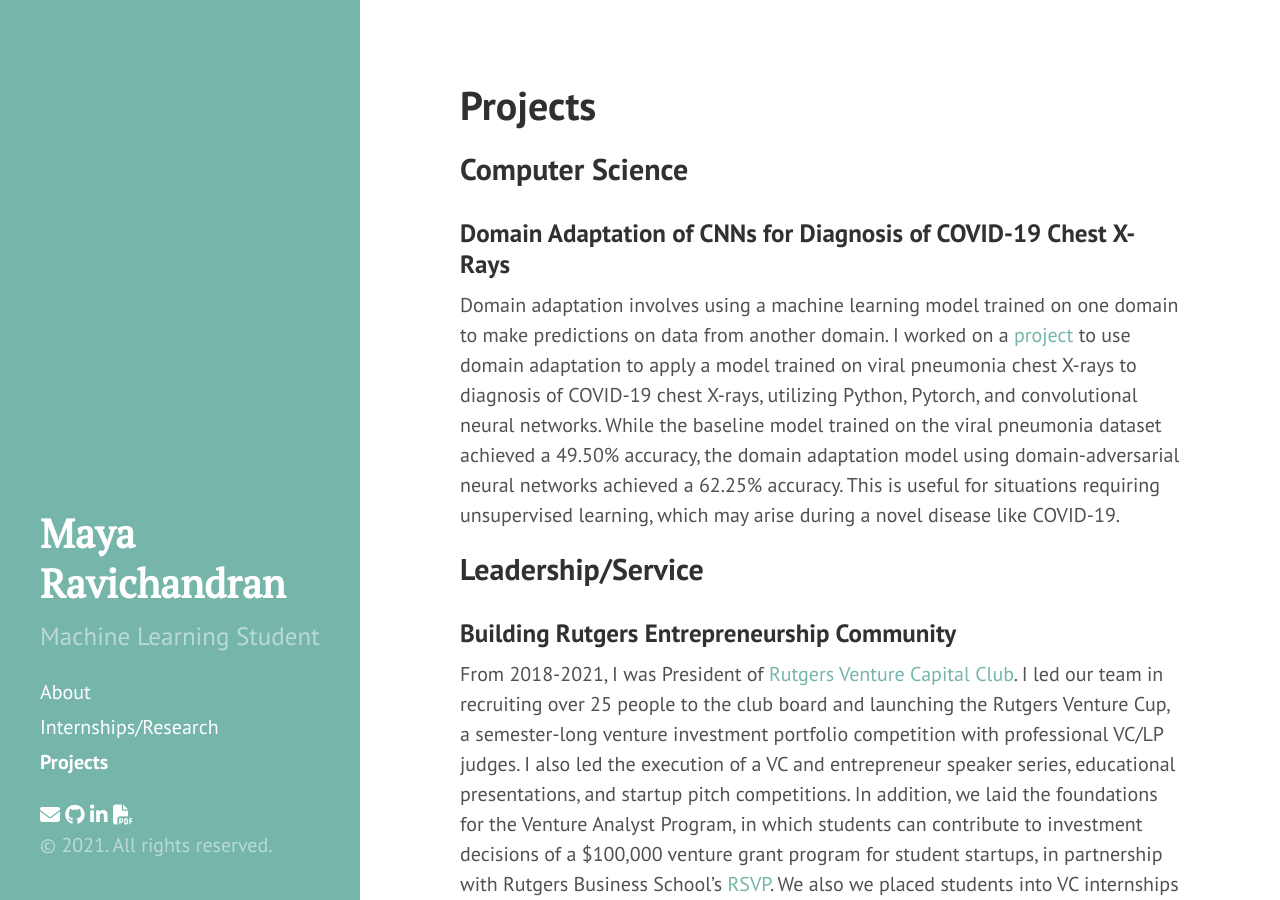
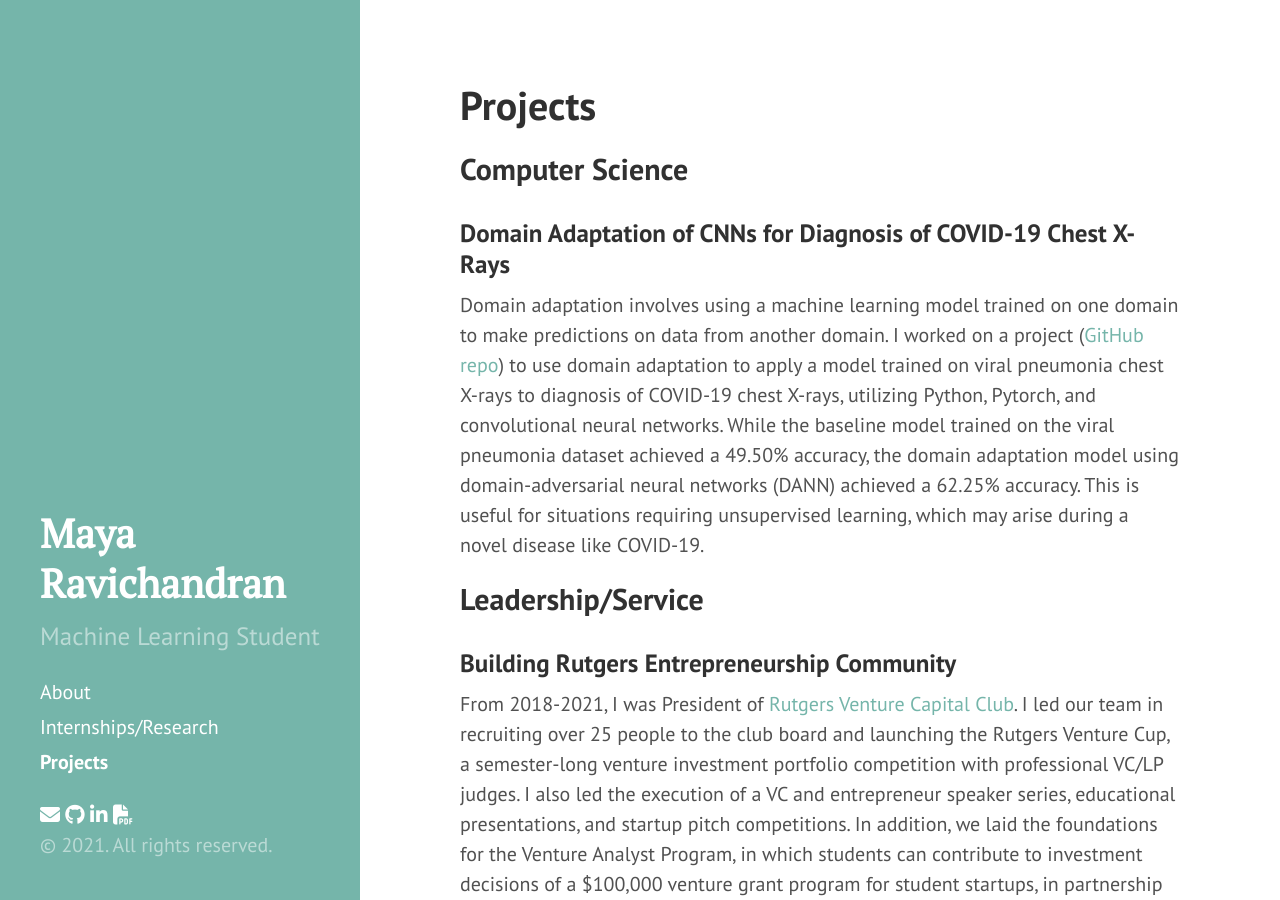
Before and after one commit to maravichandran/old-personal-website-v2, a Jekyll site: the page built from projects.md, in a window 1280 px wide and 900 px high. Built offline with Jekyll 4.4.1, drawn with Linux system fonts in a browser that asks for light colours; nearby versions of some CDN libraries.

Commit message:
Update projects.md

```diff
--- a/projects.md
+++ b/projects.md
@@ -6,7 +6,7 @@ order: 3
 ## Computer Science
 
 ### Domain Adaptation of CNNs for Diagnosis of COVID-19 Chest X-Rays
-Domain adaptation involves using a machine learning model trained on one domain to make predictions on data from another domain. I worked on a [project](https://github.com/maravichandran/covid-xray-DANN) to use domain adaptation to apply a model trained on viral pneumonia chest X-rays to diagnosis of COVID-19 chest X-rays, utilizing Python, Pytorch, and convolutional neural networks. While the baseline model trained on the viral pneumonia dataset achieved a 49.50% accuracy, the domain adaptation model using domain-adversarial neural networks achieved a 62.25% accuracy. This is useful for situations requiring unsupervised learning, which may arise during a novel disease like COVID-19.
+Domain adaptation involves using a machine learning model trained on one domain to make predictions on data from another domain. I worked on a project ([GitHub repo](https://github.com/maravichandran/covid-xray-DANN)) to use domain adaptation to apply a model trained on viral pneumonia chest X-rays to diagnosis of COVID-19 chest X-rays, utilizing Python, Pytorch, and convolutional neural networks. While the baseline model trained on the viral pneumonia dataset achieved a 49.50% accuracy, the domain adaptation model using domain-adversarial neural networks (DANN) achieved a 62.25% accuracy. This is useful for situations requiring unsupervised learning, which may arise during a novel disease like COVID-19.
 
 
 ## Leadership/Service
```
